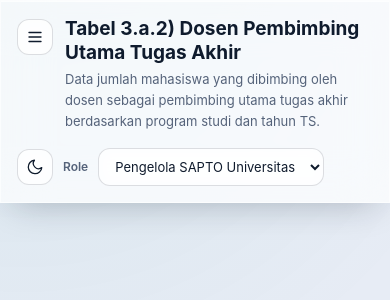
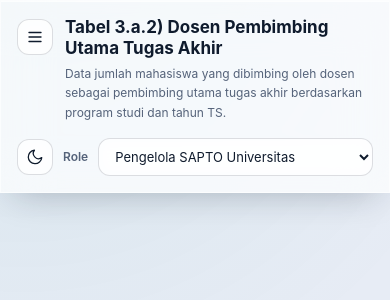
Before and after one commit to Anomabz/kafka, a Laravel app: template resources/views/layouts/sapto.blade.php in a window 390 px wide. Shown: the top 300 px of the page. Run offline with Laravel 12, Linux system fonts and the light colour scheme; the template is opened without the code that fills it, so the values that code supplies are empty; style sheets or scripts are compiled from the project's sources.

Commit message:
feat(ui): tata letak mobile-first
- grid KPI 2 kolom di HP (4 kolom di desktop), ukuran/padding kartu responsif
- tabel: scroll horizontal momentum + petunjuk "geser" khusus HP, sel lebih
  ringkas & tap target lebih besar di layar kecil
- topbar: kontrol role melebar penuh & muat di HP, judul mengecil
- meta theme-color mengikuti tema (chrome browser HP) + viewport-fit=cover
- text-size-adjust agar iOS tidak membesarkan teks

```diff
--- a/resources/views/components/filter-bar.blade.php
+++ b/resources/views/components/filter-bar.blade.php
@@ -1,5 +1,5 @@
 {{-- resources/views/components/filter-bar.blade.php --}}
-<div class="glass mb-5 grid grid-cols-2 gap-3 rounded-2xl p-4 sm:grid-cols-4 lg:grid-cols-[110px_1fr_1.4fr_1fr]">
+<div class="glass mb-4 grid grid-cols-2 gap-2.5 rounded-2xl p-3.5 sm:mb-5 sm:grid-cols-4 sm:gap-3 sm:p-4 lg:grid-cols-[110px_1fr_1.4fr_1fr]">
 
     <div class="flex flex-col gap-1.5">
         <label for="ts" class="text-[11px] font-semibold uppercase tracking-wide text-muted">TS</label>
--- a/resources/views/components/mahasiswa-asing-filter.blade.php
+++ b/resources/views/components/mahasiswa-asing-filter.blade.php
@@ -6,7 +6,7 @@
     #ma-program-studi di sapto.blade.php. Semua difilter di sisi klien karena
     datanya kecil (hanya prodi yang punya mahasiswa asing).
 --}}
-<div class="glass mb-5 grid grid-cols-1 gap-3 rounded-2xl p-4 sm:grid-cols-2 lg:grid-cols-[1.3fr_1.5fr_1fr]">
+<div class="glass mb-4 grid grid-cols-1 gap-2.5 rounded-2xl p-3.5 sm:mb-5 sm:grid-cols-2 sm:gap-3 sm:p-4 lg:grid-cols-[1.3fr_1.5fr_1fr]">
 
     <div class="flex flex-col gap-1.5" id="ma-fakultas-wrap">
         <label for="ma-fakultas" class="text-[11px] font-semibold uppercase tracking-wide text-muted">Fakultas</label>
--- a/resources/views/components/topbar.blade.php
+++ b/resources/views/components/topbar.blade.php
@@ -13,21 +13,21 @@
                 <path d="M4 6h16M4 12h16M4 18h16" stroke="currentColor" stroke-width="1.8" stroke-linecap="round" />
             </svg>
         </button>
-        <div>
-            <h1 id="page-title" class="text-[19px] font-bold leading-tight text-ink sm:text-[21px]">
+        <div class="min-w-0">
+            <h1 id="page-title" class="text-[17px] font-bold leading-tight text-ink sm:text-[21px]">
                 Tabel 3.a.2) Dosen Pembimbing Utama Tugas Akhir
             </h1>
-            <p id="page-description" class="mt-1 text-[13px] leading-relaxed text-muted">
+            <p id="page-description" class="mt-1 text-[12px] leading-relaxed text-muted sm:text-[13px]">
                 Data jumlah mahasiswa yang dibimbing oleh dosen sebagai pembimbing utama tugas akhir berdasarkan program studi dan tahun TS.
             </p>
         </div>
     </div>
 
-    <div class="flex items-center gap-2.5">
+    <div class="flex w-full items-center gap-2.5 sm:w-auto">
         <button
             type="button"
             id="theme-toggle"
-            class="theme-toggle"
+            class="theme-toggle shrink-0"
             aria-label="Ganti mode terang/gelap"
             title="Ganti mode terang/gelap"
         >
@@ -40,11 +40,11 @@
             </svg>
         </button>
 
-        <label for="role" class="text-[12px] font-semibold text-muted">Role</label>
+        <label for="role" class="shrink-0 text-[12px] font-semibold text-muted">Role</label>
         <select
             id="role"
             aria-label="Role pengguna"
-            class="filter-select w-auto"
+            class="filter-select flex-1 sm:w-auto sm:flex-none"
         >
             <option value="universitas">Pengelola SAPTO Universitas</option>
             <option value="fakultas">Pengelola Fakultas</option>
--- a/resources/views/layouts/sapto.blade.php
+++ b/resources/views/layouts/sapto.blade.php
@@ -2,11 +2,13 @@
 <html lang="id">
 <head>
     <meta charset="utf-8">
-    <meta name="viewport" content="width=device-width, initial-scale=1">
+    <meta name="viewport" content="width=device-width, initial-scale=1, viewport-fit=cover">
+    <meta name="theme-color" id="theme-color-meta" content="#e7ecf5">
     <title>@yield('title', 'SAPTO')</title>
     {{-- Set the theme before first paint to avoid a light/dark flash. Only an
          explicit user choice is stored; otherwise the OS preference drives it
-         through the prefers-color-scheme rules in app.css. --}}
+         through the prefers-color-scheme rules in app.css. Also colours the
+         mobile browser chrome (theme-color) to match. --}}
     <script>
         (function () {
             try {
@@ -15,6 +17,8 @@
                     t = (window.matchMedia && window.matchMedia('(prefers-color-scheme: dark)').matches) ? 'dark' : 'light';
                 }
                 document.documentElement.setAttribute('data-theme', t);
+                var m = document.getElementById('theme-color-meta');
+                if (m) m.setAttribute('content', t === 'dark' ? '#060a13' : '#e7ecf5');
             } catch (e) {}
         })();
     </script>
@@ -30,7 +34,7 @@
         <div class="flex min-w-0 flex-col">
             @include('components.topbar')
 
-            <main class="px-4 py-5 sm:px-6 lg:px-8 lg:py-7">
+            <main class="px-3 py-4 sm:px-6 sm:py-5 lg:px-8 lg:py-7">
                 @yield('content')
             </main>
         </div>
--- a/resources/views/sapto.blade.php
+++ b/resources/views/sapto.blade.php
@@ -16,7 +16,7 @@
     <section id="table-page">
         @include('components.filter-bar')
 
-        <div class="mb-5 grid grid-cols-1 gap-3 sm:grid-cols-2 lg:grid-cols-4">
+        <div class="mb-4 grid grid-cols-2 gap-2.5 sm:mb-5 sm:gap-3 lg:grid-cols-4">
             @include('components.metric-card', ['id' => 'metric-dosen', 'labelId' => 'metric-dosen-label', 'label' => 'Total dosen pembimbing', 'icon' => $icons['users'], 'tint' => 'accent'])
             @include('components.metric-card', ['id' => 'metric-ps', 'labelId' => 'metric-ps-label', 'label' => 'Total mahasiswa bimbingan PS diakreditasi', 'icon' => $icons['cap'], 'tint' => 'info'])
             @include('components.metric-card', ['id' => 'metric-ps-lain', 'labelId' => 'metric-ps-lain-label', 'label' => 'Total mahasiswa bimbingan PS lain di PT', 'icon' => $icons['swap'], 'tint' => 'warn'])
@@ -29,7 +29,7 @@
     <section id="mahasiswa-asing-page" class="hidden">
         @include('components.mahasiswa-asing-filter')
 
-        <div class="mb-5 grid grid-cols-1 gap-3 sm:grid-cols-2 lg:grid-cols-4">
+        <div class="mb-4 grid grid-cols-2 gap-2.5 sm:mb-5 sm:gap-3 lg:grid-cols-4">
             @include('components.metric-card', ['id' => 'ma-metric-prodi', 'label' => 'Total program studi', 'icon' => $icons['cap'], 'tint' => 'accent'])
             @include('components.metric-card', ['id' => 'ma-metric-aktif', 'label' => 'Total mahasiswa asing aktif (TS)', 'icon' => $icons['users'], 'tint' => 'info'])
             @include('components.metric-card', ['id' => 'ma-metric-ft', 'label' => 'Mahasiswa asing penuh waktu (TS)', 'icon' => $icons['globe'], 'tint' => 'warn'])
@@ -1312,6 +1312,8 @@
         themeToggle.addEventListener('click', () => {
             const next = document.documentElement.getAttribute('data-theme') === 'dark' ? 'light' : 'dark';
             document.documentElement.setAttribute('data-theme', next);
+            const meta = document.getElementById('theme-color-meta');
+            if (meta) meta.setAttribute('content', next === 'dark' ? '#060a13' : '#e7ecf5');
             try { localStorage.setItem('sapto-theme', next); } catch (e) {}
         });
     }
```
Also changed, not shown: resources/css/app.css (+64 -0 lines), resources/views/components/mahasiswa-asing-panel.blade.php (+6 -1 lines), resources/views/components/metric-card.blade.php (+5 -5 lines), resources/views/components/table-panel.blade.php (+6 -1 lines).
